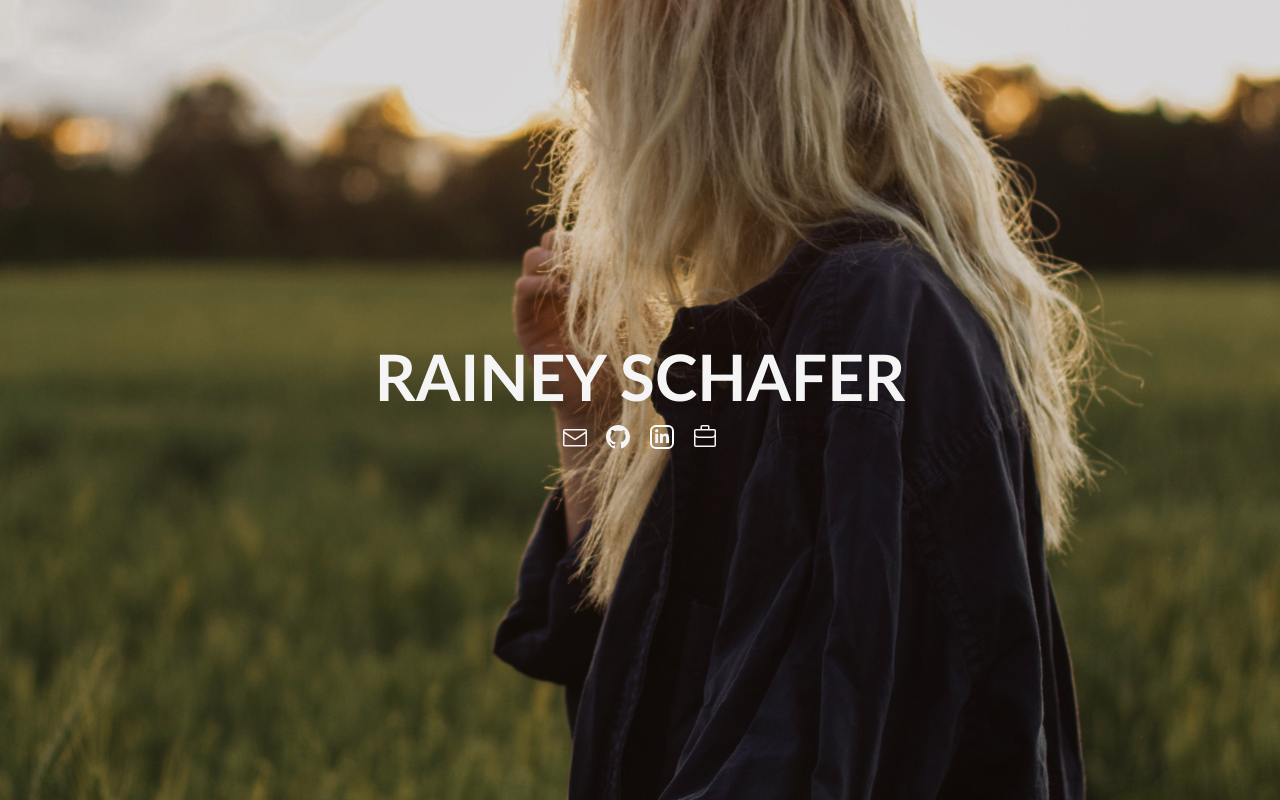
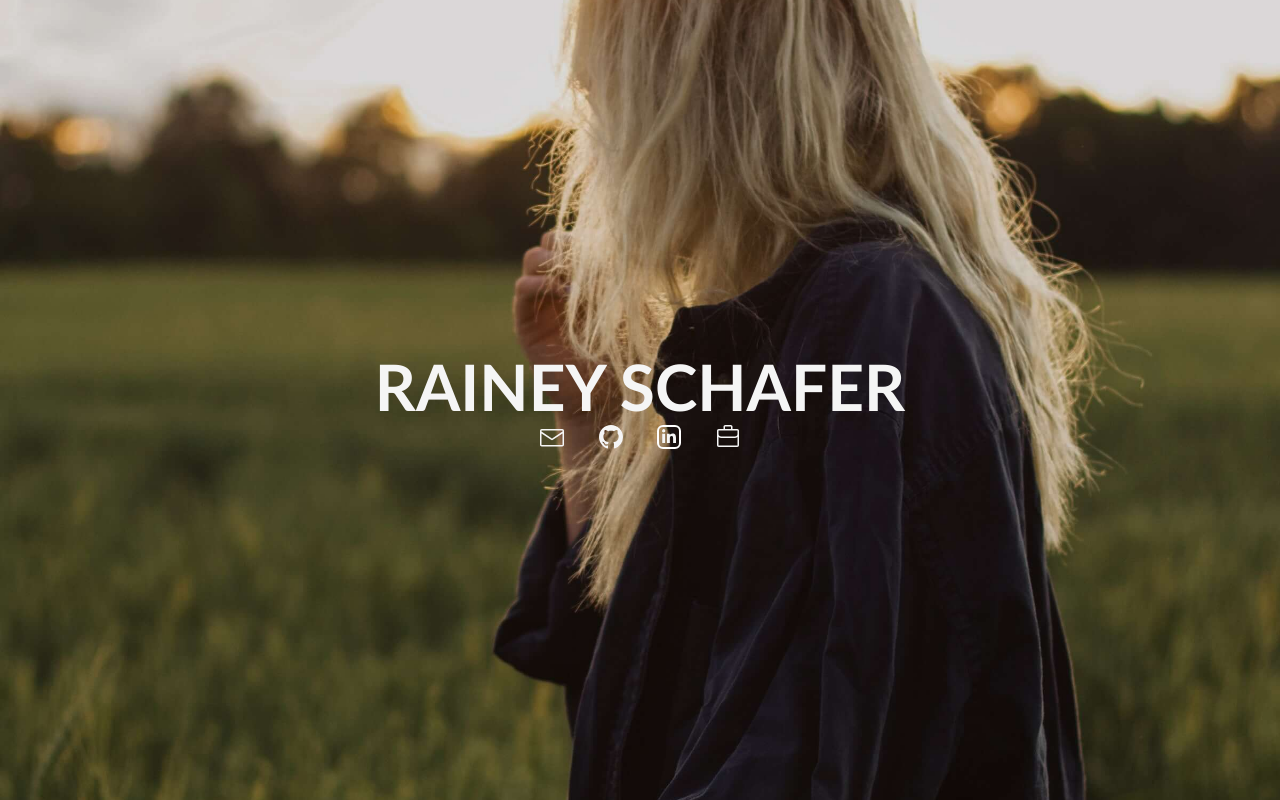
Before and after one commit to R-Schafer/personal_website, a plain HTML site: page index.html in a window 1280 px wide. Drawn offline with Linux system fonts and the light colour scheme.

Commit message:
Optimizing background image and adjusted icons

```diff
--- a/index.html
+++ b/index.html
@@ -4,7 +4,10 @@
 <head>
   <meta charset='UTF-8' />
   <meta name="viewport" content="width=device-width, initial-scale=1">
+
   <title>Rainey Schafer</title>
+  <meta name="description" content="Rainey Schafer's personal website">
+
   <link rel='stylesheet' href='styles.css' />
 </head>
 
--- a/styles.css
+++ b/styles.css
@@ -30,16 +30,9 @@ html, body {
 
 .menu {
     display: flex;
-    flex-direction: row;
-    justify-content: center;
-    font-size: 1em;
-}
-
-.github-link,
-.linkedin-link,
-.resume-link,
-.email-link {
-    padding: 10%;
+    justify-content: space-between;
+    width: 50%;
+    max-width: 200px;
 }
 
 a:link {
@@ -54,11 +47,23 @@ a:hover {
 }
 
 #home-background-image {
-    background-image: url('images/home-background.jpg');
+    background-image: url('images/home-background-small.jpg');
     background-position: center center;
     background-repeat: no-repeat;
     background-attachment: fixed;
     background-size: cover;
+}
+
+@media screen and (min-width: 600px) {
+    #home-background-image {
+        background-image: url('images/home-background-medium.jpg');
+    }
+}
+
+@media screen and (min-width: 800px) {
+    #home-background-image {
+        background-image: url('images/home-background-large.jpg');
+    }
 }
 
 svg {
```
Also changed, not shown: images/home-background-large.jpg (added), images/home-background-medium.jpg (added), images/home-background-small.jpg (added), images/home-background.jpg (deleted).
